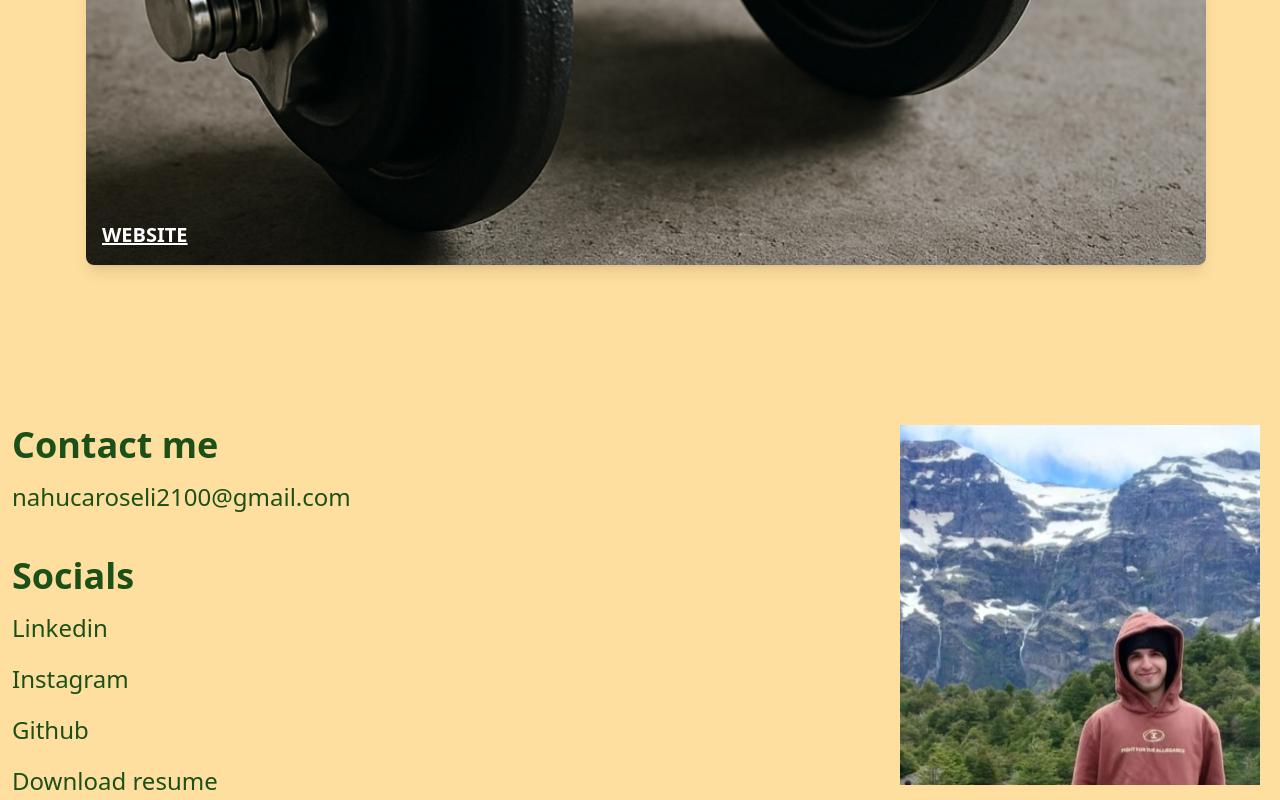
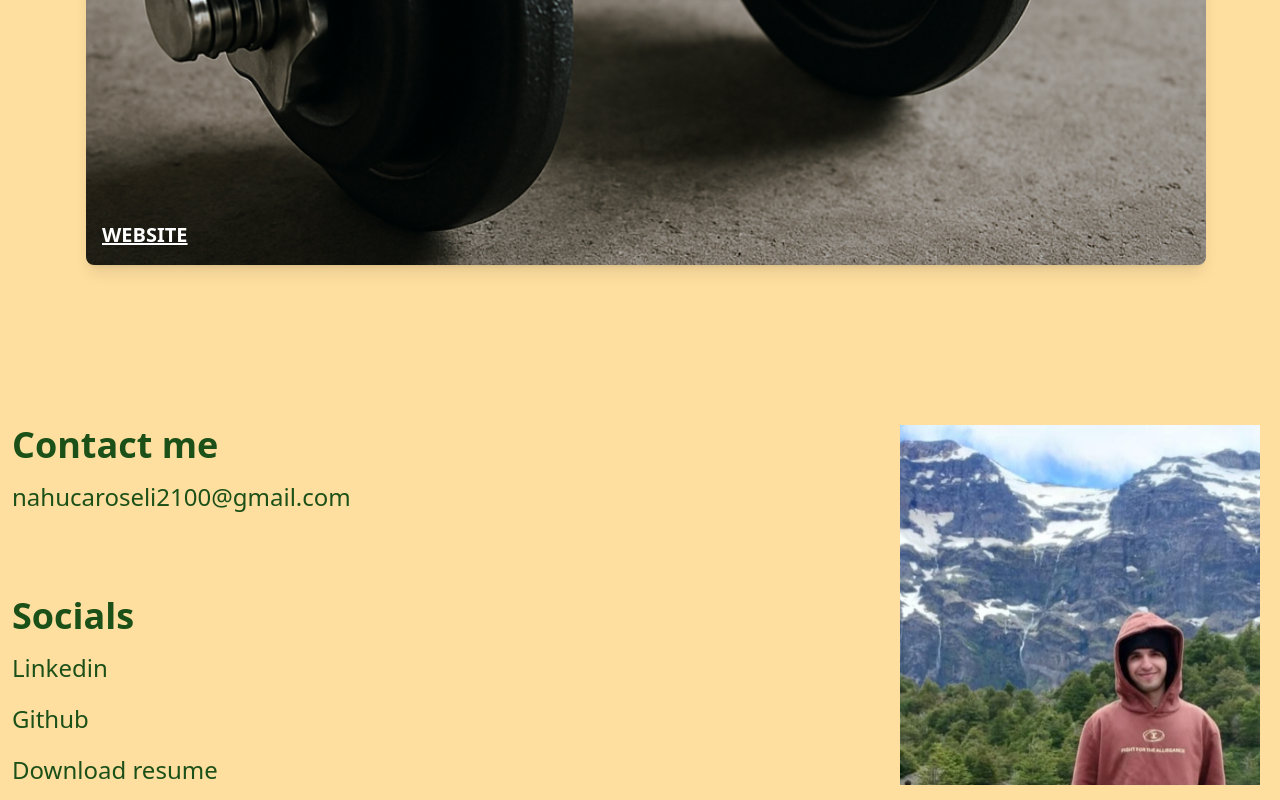
Before and after one commit to Nahucaroseli/portfolio-react, a React (Vite) app: page / in a window 1280 px wide. Shown: the part 3760-4560 px from the top of the page. Built offline with nearby package versions, Linux system fonts and the light colour scheme.

Commit message:
removido red social no profesional

```diff
--- a/src/components/Contact.jsx
+++ b/src/components/Contact.jsx
@@ -28,14 +28,11 @@ const [copiedText, setCopiedText] = useState(false);
                         }
                     </div>
                 </div>
-                <div className='pl-3 w-80 mt-10 flex md:pt-0 flex-col max-w-[90%] md:w-full md:flex-row'>
+                <div className='pl-3 w-80 mt-20 flex md:pt-0 flex-col max-w-[90%] md:w-full md:flex-row'>
                   <div className='flex flex-col'>
                       <h1 className='text-3xl font-bold md:text-4xl'>Socials</h1>
                       <a href='https://www.linkedin.com/in/nahuel-caroseli' target='_blank' className='pt-3 leading-relaxed text-xl md:text-2xl hover:underline hover:underline-lg cursor-none'>
                         Linkedin
-                      </a>
-                      <a href='https://www.instagram.com/nahu_caroseli' target='_blank' className='pt-3 leading-relaxed text-xl md:text-2xl hover:underline hover:underline-lg cursor-none'>
-                        Instagram
                       </a>
                       <a href='https://github.com/Nahucaroseli' target='_blank' className='pt-3 leading-relaxed text-xl md:text-2xl hover:underline hover:underline-lg cursor-none'>
                         Github
```
